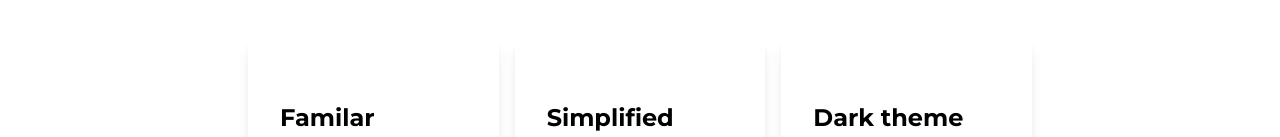
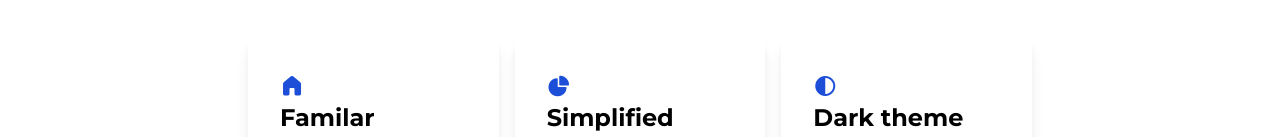
Before and after one commit to Leo-Corporation/Datalya-Web, a plain HTML site: page docs/index.html in a window 1280 px wide. Shown: the part 402-539 px from the top of the page. Drawn offline with nearby package versions, Linux system fonts and the light colour scheme.

Commit message:
Fixed font issues

```diff
--- a/docs/index.html
+++ b/docs/index.html
@@ -29,7 +29,10 @@
         href="https://fonts.googleapis.com/css2?family=Montserrat:ital,wght@0,300;0,400;0,600;0,700;1,300;1,400;1,600;1,700&display=swap"
         rel="stylesheet">
     <style>
-        @import url('fonts/FluentSystemIcons-Filled.ttf');
+        @font-face {
+            font-family: "FluentIconsFilled";
+            src: url("fonts/FluentSystemIcons-Filled.ttf");
+        }
     </style>
 </head>
 
@@ -67,19 +70,19 @@
 
     <div id="cards" class="grid grid-cols-1 md:grid-cols-2 lg:grid-cols-3 justify-items-center xl:mx-60">
         <div class="p-8 mx-2 my-4 md:my-8 rounded-lg shadow-lg" style="max-width: 350px;">
-            <h1 class="text-2xl text-blue-700" style="font-family: FluentSystemIcons-Filled;"></h1>
+            <h1 class="text-2xl text-blue-700" style="font-family: FluentIconsFilled;"></h1>
             <h2 class="text-2xl font-bold">Familar</h2>
             <p>Datalya was made to be familiar and easy to use for everyone, making database creation and management
                 easier. You achieve more with Datalya.</p>
         </div>
         <div class="p-8 mx-2 my-4 md:my-8 rounded-lg shadow-lg" style="max-width: 350px;">
-            <h1 class="text-2xl text-blue-700" style="font-family: FluentSystemIcons-Filled;"></h1>
+            <h1 class="text-2xl text-blue-700" style="font-family: FluentIconsFilled;"></h1>
             <h2 class="text-2xl font-bold">Simplified experience</h2>
             <p>Every part of Datalya was made to be simpe, and easy to comprehend, so you can focus on your database
                 instead of wondering how to do someting.</p>
         </div>
         <div class="p-8 mx-2 my-4 md:my-8 rounded-lg shadow-lg" style="max-width: 350px;">
-            <h1 class="text-2xl text-blue-700" style="font-family: FluentSystemIcons-Filled;"></h1>
+            <h1 class="text-2xl text-blue-700" style="font-family: FluentIconsFilled;"></h1>
             <h2 class="text-2xl font-bold">Dark theme</h2>
             <p>If you work a lot of time, your eyes might get tired of the light theme and this is why we've made a dark
                 theme, so your eyes can get some rest.</p>
```
